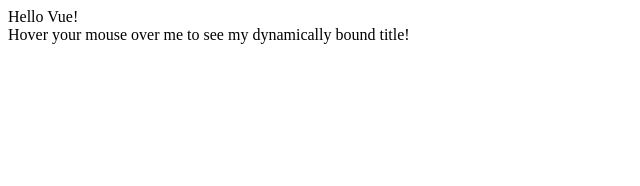
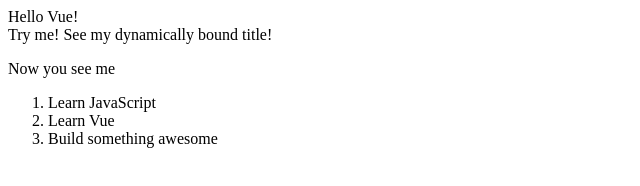
Before and after one commit to boyboy1995/vuejs, a plain HTML site: page index.html in a window 1280 px wide. Shown: the whole page, without its empty margins (0-640 px from the left). Drawn offline with nearby package versions, Linux system fonts and the light colour scheme.

Commit message:
added conditionals & Loops examples of app3 & app4

```diff
--- a/index.html
+++ b/index.html
@@ -12,9 +12,20 @@
 
     <div id="app-2">
       <span v-bind:title="message">
-        Hover your mouse over me
-        to see my dynamically bound title!
+        Try me! See my dynamically bound title!
       </span>
+    </div>
+
+    <div id="app-3">
+      <p v-if="seen">Now you see me</p>
+    </div>
+
+    <div id="app-4">
+      <ol>
+        <li v-for="todo in todos">
+          {{ todo.text }}
+        </li>
+      </ol>
     </div>
 
 
--- a/main.js
+++ b/main.js
@@ -11,3 +11,21 @@ var app2 = new Vue({
     message: 'You loaded this page on ' + new Date()
   }
 })
+
+var app3 = new Vue({
+  el: '#app-3',
+  data: {
+    seen: true
+  }
+})
+
+var app4 = new Vue({
+  el: '#app-4',
+  data: {
+    todos: [
+      { text: 'Learn JavaScript' },
+      { text: 'Learn Vue' },
+      { text: 'Build something awesome' }
+    ]
+  }
+})
```
